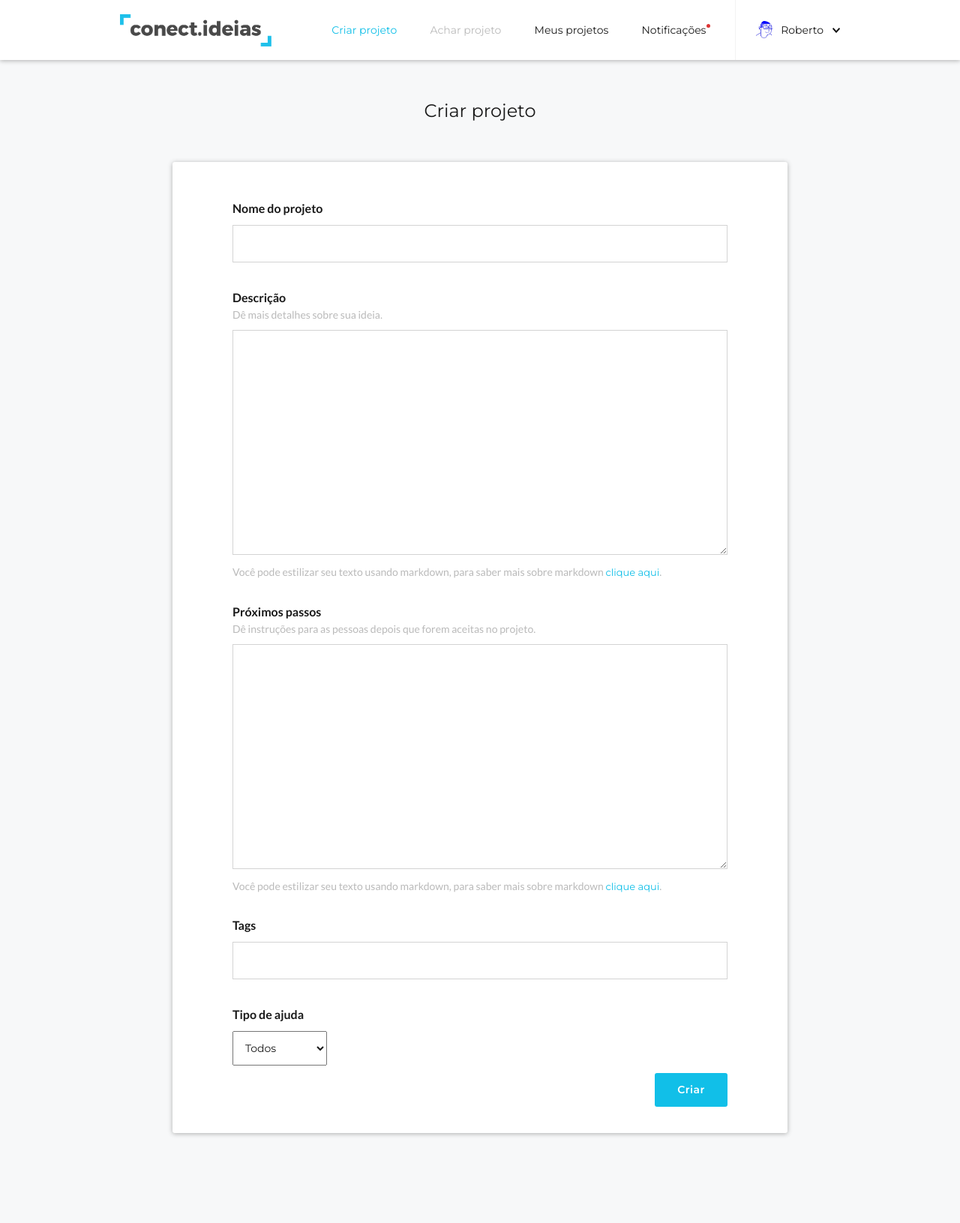
After one commit to random-tecnologia/conect.ideias, a PHP site: page /criar_projeto.php in a window 1280 px wide. The commit adds this page. Shown: the whole page at 75% size. Run offline with PHP 8.4, Linux system fonts and the light colour scheme.

Commit message:
Criada página criar_projeto

```diff
--- /dev/null
+++ b/criar_projeto.php
@@ -0,0 +1,51 @@
+<?php
+  require "_parsedown.php";
+  $Parsedown = new Parsedown();
+
+  if (isset($_POST["submit"])) {
+    $descricao = $Parsedown->text($_POST["descricao"]);
+  }
+
+  $titulo_pagina = "Criar projeto";
+  require "_header.php";
+?>
+
+<div id="titulo-pagina"><h1><?= $titulo_pagina; ?></h1></div>
+<div class="wrapper">
+  <section class="container container-editar">
+    <form id="formulario-editar" action="criar_projeto.php" method="post">
+      <label for="nome">Nome do projeto</label>
+      <input type="text" name="nome" placeholder="" required>
+
+      <label for="descricao">
+        Descrição
+        <p>Dê mais detalhes sobre sua ideia.</p>
+      </label>
+      <textarea name="descricao" required></textarea>
+      <p class="dica">Você pode estilizar seu texto usando markdown, para saber mais sobre markdown <a href="https://github.com/adam-p/markdown-here/wiki/Markdown-Cheatsheet">clique aqui</a>.</p>
+
+      <label for="proximos-passos">
+        Próximos passos
+        <p>Dê instruções para as pessoas depois que forem aceitas no projeto.</p>
+      </label>
+      <textarea name="proximos-passos" required></textarea>
+      <p class="dica">Você pode estilizar seu texto usando markdown, para saber mais sobre markdown <a href="https://github.com/adam-p/markdown-here/wiki/Markdown-Cheatsheet">clique aqui</a>.</p>
+
+      <label for="tags">Tags</label>
+      <input type="text" name="tags" required="">
+
+      <label for="tipo-ajuda">Tipo de ajuda</label><br>
+      <select name="tipo-ajuda" required="">
+        <option value="todos">Todos</option>
+        <option value="criacao">Criação</option>
+        <option value="todos">Consultoria</option>
+      </select>
+      <div class="clearfix"></div>
+
+      <input class="btn-primario" type="submit" name="submit" value="Criar">
+      <div class="clearfix"></div>
+    </form>
+  </section>
+</div>
+
+<?php require "_footer.php"; ?>
--- a/css/main.css
+++ b/css/main.css
@@ -425,6 +425,7 @@ form input, textarea {
 	width: 820px;
 	margin: 0 auto;
 	padding: 50px;
+	margin-bottom: 120px;
 }
 
 #formulario-editar {
@@ -445,7 +446,7 @@ form input, textarea {
 	height: 50px;
 	margin-bottom: 35px;
 	display: inline-block;
-	padding: 20px;
+	padding: 16px;
 }
 
 #formulario-editar .senha {
@@ -482,13 +483,19 @@ form input, textarea {
 	color: #bababa;
 }
 
-#dica {
+.dica {
 	margin: -30px 0 30px 0;
 }
 
 #formulario-editar p a {
 	font-size: 13px;
 	text-decoration: none;
+}
+
+#formulario-editar select {
+	margin-bottom: 10px;
+	padding: 12px;
+	font-size: 14px;
 }
 
 /* / / / / / / / / / / /
```
